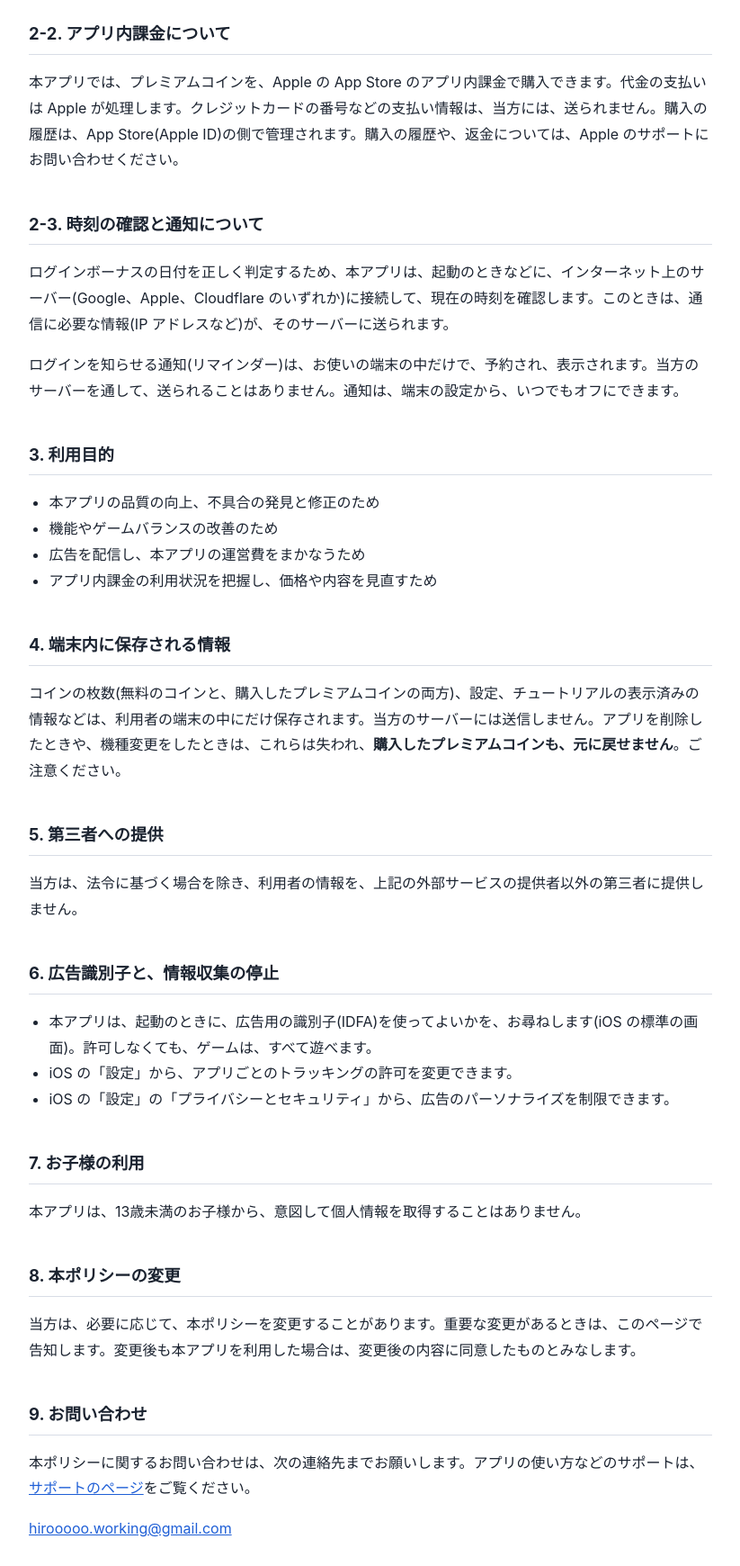
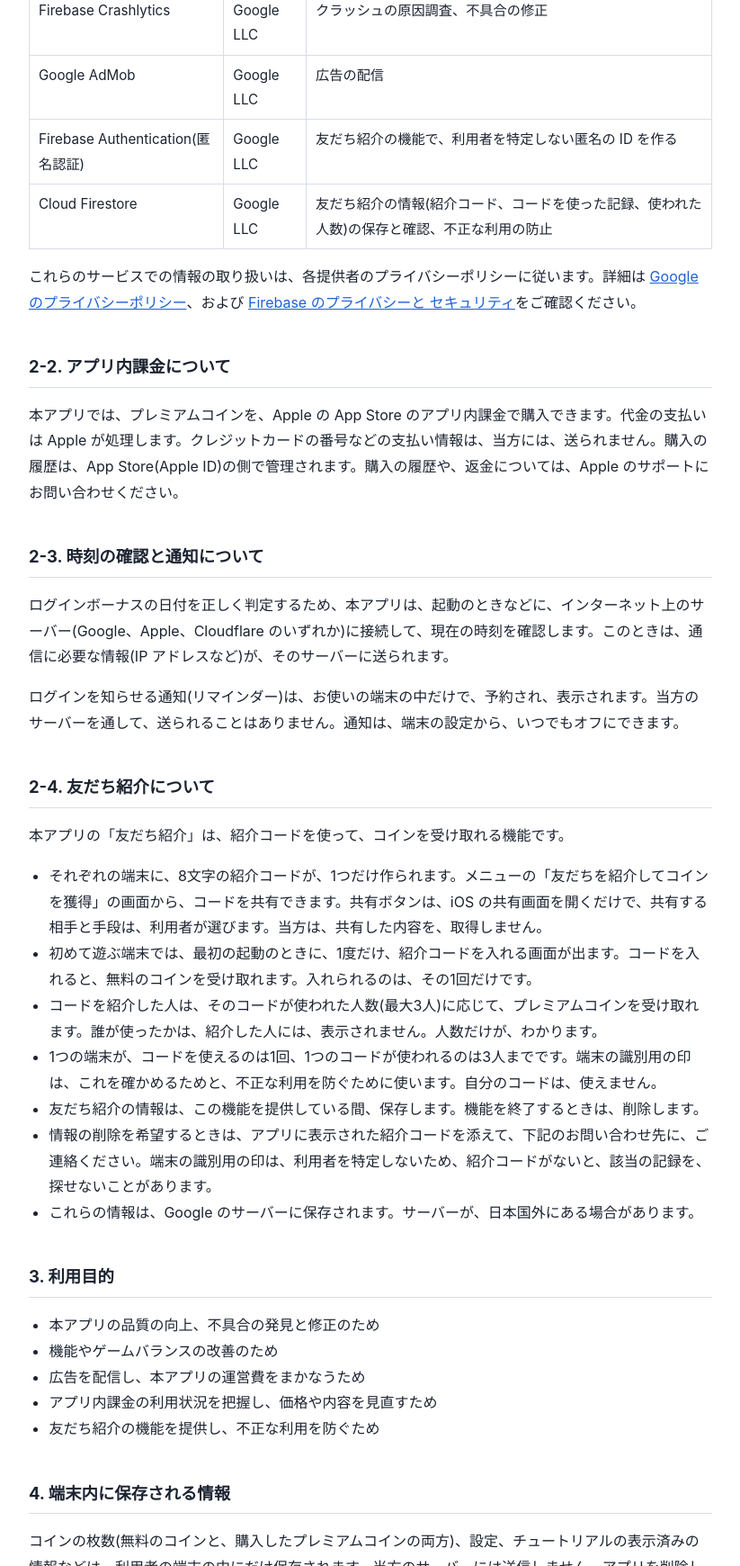
Before and after one commit to HIRO0714/crasimu-privacy, a plain HTML site: page index.html in a window 1280 px wide. Shown: the part 1060-2800 px from the top of the page at 90% size, without its empty margins (228-1051 px from the left). Drawn offline with Linux system fonts and the light colour scheme.

Commit message:
Update index.html

```diff
--- a/index.html
+++ b/index.html
@@ -23,17 +23,18 @@
 <body>
 <main>
 <h1>プライバシーポリシー</h1>
-<p class="meta">アプリ名: クレシミュ(以下「本アプリ」)<br>制定日: 2026年11月4日<br>最終更新日: 2026年11月15日</p>
+<p class="meta">アプリ名: クレシミュ(以下「本アプリ」)<br>制定日: 2026年11月4日<br>最終更新日: 2026年11月23日</p>
 
 <p>本アプリの開発者(以下「当方」)は、本アプリにおける利用者の情報の取り扱いについて、次のとおり定めます。</p>
 
 <h2>1. 取得する情報</h2>
-<p>本アプリでは、氏名、メールアドレス、電話番号、住所など、利用者を直接特定できる情報は取得しません。アカウントの登録もありません。次の情報を、下記の外部サービスを通じて取得することがあります。</p>
+<p>本アプリでは、氏名、メールアドレス、電話番号、住所など、利用者を直接特定できる情報は取得しません。アカウントの登録もありません(友だち紹介の機能では、登録なしで、匿名の ID が自動で作られます。下記をご覧ください)。次の情報を、下記の外部サービスを通じて取得することがあります。</p>
 <ul>
   <li><strong>利用状況の情報:</strong> アプリの起動、利用時間、モード別のプレイ回数、コイン(無料・プレミアム)の使用数と使い道などです。</li>
   <li><strong>端末・環境の情報:</strong> 端末の機種、OS のバージョン、アプリのバージョン、言語、おおよその地域(国・地域)などです。</li>
   <li><strong>購入に関する情報:</strong> アプリ内課金(プレミアムコインの購入)が完了したときの、購入した商品とコインの枚数です。購入した人を特定できる情報ではありません。</li>
   <li><strong>クラッシュ情報:</strong> アプリが異常終了したときの、エラーの内容と端末の状態に関する情報です。</li>
+  <li><strong>友だち紹介に関する情報:</strong> 友だち紹介の機能を使うと、次の情報が、当方が利用する外部サービス(Google の Firebase)のサーバーに保存されます。(1)アプリが端末ごとに作る、ランダムな文字列(端末の識別用の印)、(2)その端末の紹介コード(8文字)、(3)Firebase の匿名認証が自動で付ける、利用者を特定しない ID、(4)紹介コードを使った記録(どの端末が、どのコードを使ったか)、(5)その紹介コードが使われた人数(最大3人)です。氏名やメールアドレスなどとは、結びつきません。</li>
   <li><strong>広告に関する情報:</strong> 広告の配信と効果の測定のための情報です。利用者が端末の設定で許可した場合に限り、広告用の識別子(IDFA)が使われます。</li>
 </ul>
 
@@ -43,6 +44,8 @@
   <tr><td>Firebase Analytics</td><td>Google LLC</td><td>利用状況の分析、アプリの改善</td></tr>
   <tr><td>Firebase Crashlytics</td><td>Google LLC</td><td>クラッシュの原因調査、不具合の修正</td></tr>
   <tr><td>Google AdMob</td><td>Google LLC</td><td>広告の配信</td></tr>
+  <tr><td>Firebase Authentication(匿名認証)</td><td>Google LLC</td><td>友だち紹介の機能で、利用者を特定しない匿名の ID を作る</td></tr>
+  <tr><td>Cloud Firestore</td><td>Google LLC</td><td>友だち紹介の情報(紹介コード、コードを使った記録、使われた人数)の保存と確認、不正な利用の防止</td></tr>
 </table>
 <p>これらのサービスでの情報の取り扱いは、各提供者のプライバシーポリシーに従います。詳細は <a href="https://policies.google.com/privacy">Google のプライバシーポリシー</a>、および <a href="https://firebase.google.com/support/privacy">Firebase のプライバシーと
 セキュリティ</a>をご確認ください。</p>
@@ -54,19 +57,33 @@
 <p>ログインボーナスの日付を正しく判定するため、本アプリは、起動のときなどに、インターネット上のサーバー(Google、Apple、Cloudflare のいずれか)に接続して、現在の時刻を確認します。このときは、通信に必要な情報(IP アドレスなど)が、そのサーバーに送られます。</p>
 <p>ログインを知らせる通知(リマインダー)は、お使いの端末の中だけで、予約され、表示されます。当方のサーバーを通して、送られることはありません。通知は、端末の設定から、いつでもオフにできます。</p>
 
+<h2>2-4. 友だち紹介について</h2>
+<p>本アプリの「友だち紹介」は、紹介コードを使って、コインを受け取れる機能です。</p>
+<ul>
+  <li>それぞれの端末に、8文字の紹介コードが、1つだけ作られます。メニューの「友だちを紹介してコインを獲得」の画面から、コードを共有できます。共有ボタンは、iOS の共有画面を開くだけで、共有する相手と手段は、利用者が選びます。当方は、共有した内容を、取得しません。</li>
+  <li>初めて遊ぶ端末では、最初の起動のときに、1度だけ、紹介コードを入れる画面が出ます。コードを入れると、無料のコインを受け取れます。入れられるのは、その1回だけです。</li>
+  <li>コードを紹介した人は、そのコードが使われた人数(最大3人)に応じて、プレミアムコインを受け取れます。誰が使ったかは、紹介した人には、表示されません。人数だけが、わかります。</li>
+  <li>1つの端末が、コードを使えるのは1回、1つのコードが使われるのは3人までです。端末の識別用の印は、これを確かめるためと、不正な利用を防ぐために使います。自分のコードは、使えません。</li>
+  <li>友だち紹介の情報は、この機能を提供している間、保存します。機能を終了するときは、削除します。</li>
+  <li>情報の削除を希望するときは、アプリに表示された紹介コードを添えて、下記のお問い合わせ先に、ご連絡ください。端末の識別用の印は、利用者を特定しないため、紹介コードがないと、該当の記録を、探せないことがあります。</li>
+  <li>これらの情報は、Google のサーバーに保存されます。サーバーが、日本国外にある場合があります。</li>
+</ul>
+
 <h2>3. 利用目的</h2>
 <ul>
   <li>本アプリの品質の向上、不具合の発見と修正のため</li>
   <li>機能やゲームバランスの改善のため</li>
   <li>広告を配信し、本アプリの運営費をまかなうため</li>
   <li>アプリ内課金の利用状況を把握し、価格や内容を見直すため</li>
+  <li>友だち紹介の機能を提供し、不正な利用を防ぐため</li>
 </ul>
 
 <h2>4. 端末内に保存される情報</h2>
 <p>コインの枚数(無料のコインと、購入したプレミアムコインの両方)、設定、チュートリアルの表示済みの情報などは、利用者の端末の中にだけ保存されます。当方のサーバーには送信しません。アプリを削除したときや、機種変更をしたときは、これらは失われ、<strong>購入したプレミアムコインも、元に戻せません</strong>。ご注意ください。</p>
+<p>ただし、次の情報は、アプリを削除しても、端末のキーチェーン(iOS が管理する、安全な保管場所)に残ります。(1)最初のログインボーナスを受け取った印、(2)友だち紹介の、端末の識別用の印、紹介コード、コインを受け取った印です。同じ端末で、ボーナスや特典を、何度も受け取ることを防ぐためです。これらは、他の端末には、コピーされません。端末を初期化すると、消えます。</p>
 
 <h2>5. 第三者への提供</h2>
-<p>当方は、法令に基づく場合を除き、利用者の情報を、上記の外部サービスの提供者以外の第三者に提供しません。</p>
+<p>当方は、法令に基づく場合を除き、利用者の情報を、上記の外部サービスの提供者以外の第三者に提供しません。友だち紹介の情報は、紹介した人にも、人数以外は、表示されません。</p>
 
 <h2>6. 広告識別子と、情報収集の停止</h2>
 <ul>
```
